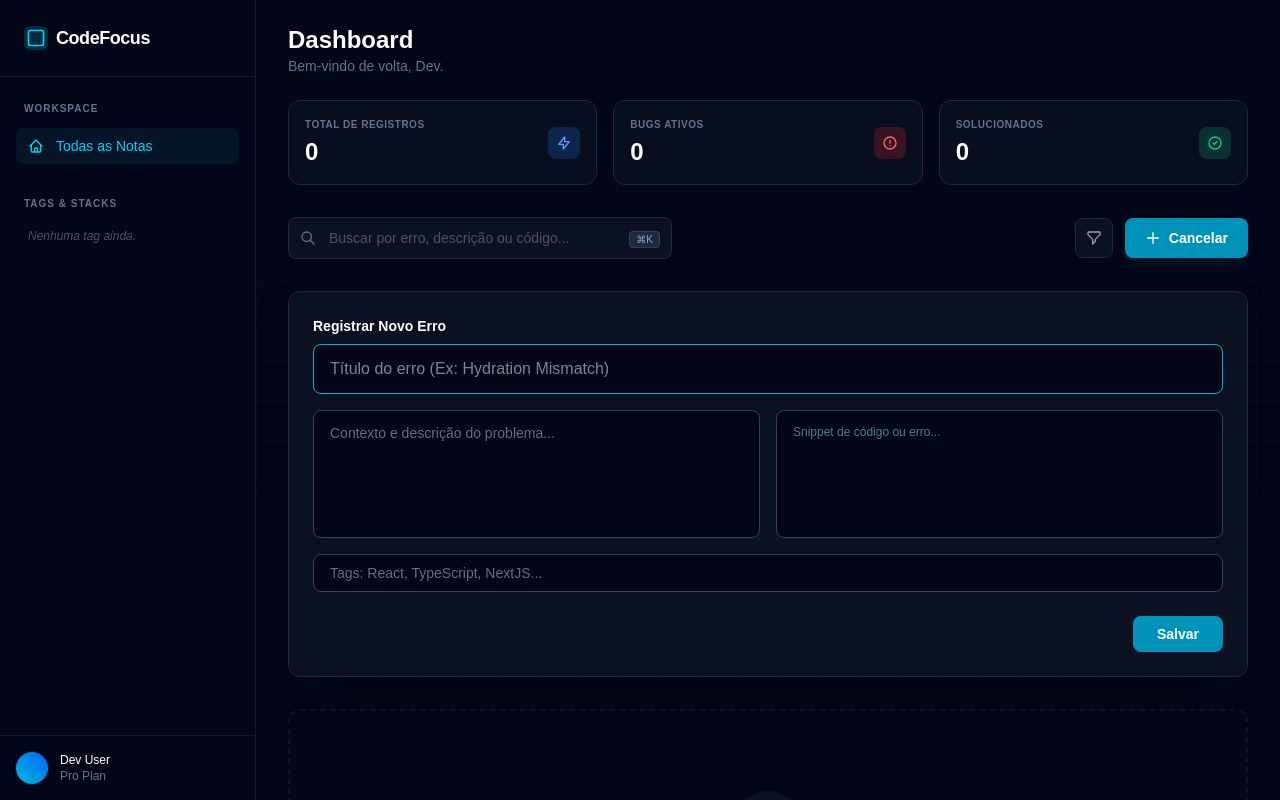
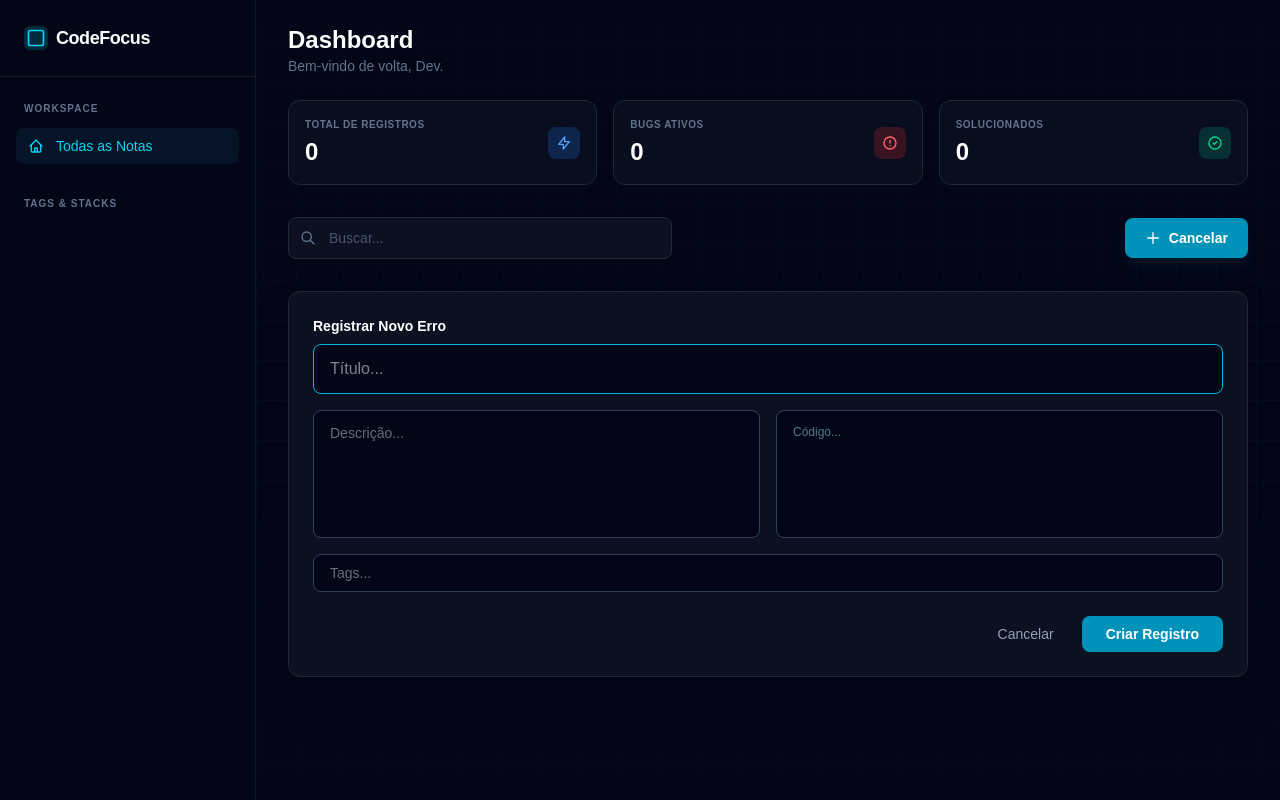
Before and after one commit to lucasemanuelcrc/codefocus, a Next.js app: page /dashboard in a window 1280 px wide. Both pictures are taken after a click on the button "Novo Registro". Built offline with nearby package versions, Linux system fonts and the light colour scheme.

Commit message:
editar notas

```diff
--- a/src/app/(focus telas)/dashboard/page.tsx
+++ b/src/app/(focus telas)/dashboard/page.tsx
@@ -2,9 +2,9 @@
 
 import { useState } from "react";
 import Link from "next/link";
-import { useNotes, NoteStatus } from "@/context/NotesContext";
+import { useNotes, NoteStatus, Note } from "@/context/NotesContext";
 
-// --- ÍCONES (Lucide Style) ---
+// --- ÍCONES ---
 const Icons = {
   Logo: <svg className="w-5 h-5" fill="none" viewBox="0 0 24 24" stroke="currentColor"><rect x="3" y="3" width="18" height="18" rx="2" strokeWidth={2} /></svg>,
   Home: <svg className="w-4 h-4" fill="none" viewBox="0 0 24 24" stroke="currentColor"><path strokeLinecap="round" strokeLinejoin="round" strokeWidth={2} d="M3 12l2-2m0 0l7-7 7 7M5 10v10a1 1 0 001 1h3m10-11l2 2m-2-2v10a1 1 0 01-1 1h-3m-6 0a1 1 0 001-1v-4a1 1 0 011-1h2a1 1 0 011 1v4a1 1 0 001 1m-6 0h6" /></svg>,
@@ -16,9 +16,52 @@ const Icons = {
   Zap: <svg className="w-4 h-4" fill="none" viewBox="0 0 24 24" stroke="currentColor"><path strokeLinecap="round" strokeLinejoin="round" strokeWidth={2} d="M13 10V3L4 14h7v7l9-11h-7z" /></svg>,
   CheckCircle: <svg className="w-4 h-4" fill="none" viewBox="0 0 24 24" stroke="currentColor"><path strokeLinecap="round" strokeLinejoin="round" strokeWidth={2} d="M9 12l2 2 4-4m6 2a9 9 0 11-18 0 9 9 0 0118 0z" /></svg>,
   AlertCircle: <svg className="w-4 h-4" fill="none" viewBox="0 0 24 24" stroke="currentColor"><path strokeLinecap="round" strokeLinejoin="round" strokeWidth={2} d="M12 8v4m0 4h.01M21 12a9 9 0 11-18 0 9 9 0 0118 0z" /></svg>,
+  Edit: <svg className="w-4 h-4" fill="none" viewBox="0 0 24 24" stroke="currentColor"><path strokeLinecap="round" strokeLinejoin="round" strokeWidth={2} d="M15.232 5.232l3.536 3.536m-2.036-5.036a2.5 2.5 0 113.536 3.536L6.5 21.036H3v-3.572L16.732 3.732z" /></svg>, // Novo ícone
 };
 
-// --- SUB-COMPONENTE: BADGE STATUS ---
+// --- SKELETON LOADING (Novo) ---
+function DashboardSkeleton() {
+  return (
+    <div className="flex h-screen bg-[#020617] text-slate-200 overflow-hidden">
+      {/* Sidebar Skeleton */}
+      <aside className="w-64 border-r border-slate-800/60 bg-[#020617] hidden md:flex flex-col p-6 space-y-8">
+         <div className="flex items-center gap-2 mb-6">
+            <div className="w-6 h-6 bg-slate-800 rounded animate-pulse" />
+            <div className="w-24 h-4 bg-slate-800 rounded animate-pulse" />
+         </div>
+         <div className="space-y-3">
+            {[1, 2, 3].map(i => <div key={i} className="w-full h-8 bg-slate-800/50 rounded animate-pulse" />)}
+         </div>
+      </aside>
+
+      {/* Main Skeleton */}
+      <main className="flex-1 p-8 overflow-y-auto">
+         {/* Stats Skeleton */}
+         <div className="grid grid-cols-1 md:grid-cols-3 gap-4 mb-8">
+            {[1, 2, 3].map(i => <div key={i} className="h-24 bg-slate-800/40 rounded-xl animate-pulse" />)}
+         </div>
+         {/* Grid Skeleton */}
+         <div className="grid grid-cols-1 md:grid-cols-2 xl:grid-cols-3 gap-6">
+            {[1, 2, 3, 4, 5, 6].map(i => (
+              <div key={i} className="h-48 bg-slate-800/20 rounded-xl border border-slate-800/50 animate-pulse flex flex-col p-5 space-y-4">
+                 <div className="flex justify-between">
+                    <div className="w-16 h-5 bg-slate-800 rounded-full" />
+                    <div className="w-5 h-5 bg-slate-800 rounded-full" />
+                 </div>
+                 <div className="w-3/4 h-6 bg-slate-800 rounded" />
+                 <div className="space-y-2">
+                    <div className="w-full h-3 bg-slate-800/50 rounded" />
+                    <div className="w-2/3 h-3 bg-slate-800/50 rounded" />
+                 </div>
+              </div>
+            ))}
+         </div>
+      </main>
+    </div>
+  );
+}
+
+// --- BADGE ---
 function StatusBadge({ status, onClick }: { status: NoteStatus; onClick?: () => void }) {
   const styles = {
     bug: "bg-red-500/10 text-red-400 border-red-500/20 hover:bg-red-500/20",
@@ -29,11 +72,7 @@ function StatusBadge({ status, onClick }: { status: NoteStatus; onClick?: () =>
 
   return (
     <button
-      onClick={(e) => {
-        e.preventDefault();
-        e.stopPropagation(); // Garante que o clique não abra a nota
-        onClick?.();
-      }}
+      onClick={(e) => { e.preventDefault(); e.stopPropagation(); onClick?.(); }}
       className={`px-2.5 py-0.5 rounded-full text-[10px] font-mono font-bold uppercase tracking-wider border transition-colors ${styles[status]}`}
     >
       {labels[status]}
@@ -41,7 +80,7 @@ function StatusBadge({ status, onClick }: { status: NoteStatus; onClick?: () =>
   );
 }
 
-// --- SUB-COMPONENTE: STAT CARD ---
+// --- STAT CARD ---
 function StatCard({ label, value, icon, colorClass }: { label: string; value: number; icon: React.ReactNode; colorClass: string }) {
   return (
     <div className="bg-[#0B1121]/80 backdrop-blur-sm border border-slate-800 p-4 rounded-xl flex items-center justify-between hover:border-slate-700 transition-colors">
@@ -49,37 +88,32 @@ function StatCard({ label, value, icon, colorClass }: { label: string; value: nu
         <p className="text-slate-500 text-[10px] uppercase font-bold tracking-wider mb-1">{label}</p>
         <p className="text-2xl font-mono font-semibold text-white">{value}</p>
       </div>
-      <div className={`p-2 rounded-lg ${colorClass}`}>
-        {icon}
-      </div>
+      <div className={`p-2 rounded-lg ${colorClass}`}>{icon}</div>
     </div>
   );
 }
 
-// --- PÁGINA DASHBOARD PRINCIPAL ---
+// --- DASHBOARD PAGE ---
 export default function DashboardPage() {
-  const { notes, addNote, deleteNote, updateStatus, isLoading } = useNotes();
+  const { notes, addNote, updateNote, deleteNote, updateStatus, isLoading } = useNotes();
 
-  // Estados de Controle
+  // Controle de UI
   const [isCreating, setIsCreating] = useState(false);
+  const [editingId, setEditingId] = useState<string | null>(null); // EDIT MODE
   const [searchTerm, setSearchTerm] = useState("");
   const [activeTag, setActiveTag] = useState<string | null>(null);
 
-  // Estados do Formulário
+  // Formulário State
   const [newTitle, setNewTitle] = useState("");
   const [newDesc, setNewDesc] = useState("");
   const [newCode, setNewCode] = useState("");
   const [newTags, setNewTags] = useState("");
 
-  // Cálculos Derivados (Stats)
   const totalNotes = notes.length;
   const activeBugs = notes.filter(n => n.status === 'bug').length;
   const solvedCount = notes.filter(n => n.status === 'solved').length;
-
-  // Extrair tags únicas para a Sidebar
   const allTags = Array.from(new Set(notes.flatMap(n => n.tags || [])));
 
-  // Filtros
   const filteredNotes = notes.filter(note => {
     const matchesSearch = note.title.toLowerCase().includes(searchTerm.toLowerCase()) ||
                           note.description.toLowerCase().includes(searchTerm.toLowerCase());
@@ -87,31 +121,63 @@ export default function DashboardPage() {
     return matchesSearch && matchesTag;
   });
 
-  const handleCreate = (e: React.FormEvent) => {
+  // Função para abrir o modo de edição
+  const startEditing = (note: Note) => {
+    setNewTitle(note.title);
+    setNewDesc(note.description);
+    setNewCode(note.codeSnippet || "");
+    setNewTags(note.tags.join(", "));
+    setEditingId(note.id);
+    setIsCreating(true);
+    // Rola para o topo suavemente
+    window.scrollTo({ top: 0, behavior: "smooth" });
+  };
+
+  const handleCreateOrUpdate = (e: React.FormEvent) => {
     e.preventDefault();
     if (!newTitle.trim()) return;
     const tagsArray = newTags.split(",").map(t => t.trim()).filter(t => t.length > 0);
-    addNote({
+
+    const noteData = {
       title: newTitle,
       description: newDesc,
       codeSnippet: newCode,
       tags: tagsArray.length > 0 ? tagsArray : ["Geral"],
+    };
+
+    if (editingId) {
+      // MODO EDIÇÃO
+      updateNote(editingId, noteData);
+    } else {
+      // MODO CRIAÇÃO
+      addNote({
+        ...noteData,
         status: "bug",
       });
-    setNewTitle(""); setNewDesc(""); setNewCode(""); setNewTags(""); setIsCreating(false);
+    }
+
+    // Reset
+    setNewTitle(""); setNewDesc(""); setNewCode(""); setNewTags("");
+    setIsCreating(false); setEditingId(null);
   };
+
+  const cancelForm = () => {
+    setNewTitle(""); setNewDesc(""); setNewCode(""); setNewTags("");
+    setIsCreating(false); setEditingId(null);
+  }
 
   const cycleStatus = (current: NoteStatus, id: string) => {
     const cycle: Record<NoteStatus, NoteStatus> = { bug: "investigating", investigating: "solved", solved: "bug" };
     updateStatus(id, cycle[current]);
   };
 
-  if (isLoading) return <div className="min-h-screen bg-[#020617] flex items-center justify-center text-cyan-500 animate-pulse">Carregando Workspace...</div>;
+  // 1. SKELETON LOADING
+  if (isLoading) return <DashboardSkeleton />;
 
   return (
     <div className="flex h-screen bg-[#020617] text-slate-200 font-sans overflow-hidden">
 
-      {/* 1. SIDEBAR (Navegação Fixa) */}
+      {/* SIDEBAR */}
       <aside className="w-64 border-r border-slate-800/60 bg-[#020617] flex flex-col hidden md:flex z-20 relative">
         <div className="p-6 border-b border-slate-800/60">
           <Link href="/" className="flex items-center gap-2 font-bold text-lg tracking-tight text-white">
@@ -123,7 +189,6 @@ export default function DashboardPage() {
         </div>
 
         <div className="flex-1 overflow-y-auto py-6 px-4 space-y-8">
-          {/* Menu Principal */}
           <div>
             <h3 className="text-[10px] font-bold text-slate-500 uppercase tracking-widest mb-3 px-2">Workspace</h3>
             <nav className="space-y-1">
@@ -135,104 +200,50 @@ export default function DashboardPage() {
               </button>
             </nav>
           </div>
-
-          {/* Tags / Projetos */}
           <div>
             <h3 className="text-[10px] font-bold text-slate-500 uppercase tracking-widest mb-3 px-2">Tags & Stacks</h3>
             <nav className="space-y-1">
-              {allTags.length === 0 && <span className="text-xs text-slate-600 px-3 italic">Nenhuma tag ainda.</span>}
               {allTags.map(tag => (
-                <button
-                  key={tag}
-                  onClick={() => setActiveTag(tag)}
-                  className={`w-full flex items-center gap-3 px-3 py-2 rounded-lg text-sm transition-colors ${activeTag === tag ? 'bg-cyan-900/20 text-cyan-400' : 'text-slate-400 hover:bg-slate-900 hover:text-slate-200'}`}
-                >
+                <button key={tag} onClick={() => setActiveTag(tag)} className={`w-full flex items-center gap-3 px-3 py-2 rounded-lg text-sm transition-colors ${activeTag === tag ? 'bg-cyan-900/20 text-cyan-400' : 'text-slate-400 hover:bg-slate-900 hover:text-slate-200'}`}>
                   {Icons.Hash} {tag}
                 </button>
               ))}
             </nav>
           </div>
         </div>
-
-        {/* User Footer */}
-        <div className="p-4 border-t border-slate-800/60">
-           <div className="flex items-center gap-3">
-             <div className="w-8 h-8 rounded-full bg-gradient-to-tr from-cyan-500 to-blue-600"></div>
-             <div className="text-xs">
-                <p className="font-medium text-white">Dev User</p>
-                <p className="text-slate-500">Pro Plan</p>
-             </div>
-           </div>
-        </div>
       </aside>
 
-      {/* ÁREA PRINCIPAL */}
+      {/* MAIN */}
       <main className="flex-1 flex flex-col relative overflow-hidden">
-
-        {/* 4. BACKGROUND PATTERN (Grid Sutil) */}
-        <div className="absolute inset-0 z-0 pointer-events-none opacity-20"
-             style={{ backgroundImage: 'linear-gradient(#1e293b 1px, transparent 1px), linear-gradient(90deg, #1e293b 1px, transparent 1px)', backgroundSize: '40px 40px' }}>
-        </div>
+        <div className="absolute inset-0 z-0 pointer-events-none opacity-20" style={{ backgroundImage: 'linear-gradient(#1e293b 1px, transparent 1px), linear-gradient(90deg, #1e293b 1px, transparent 1px)', backgroundSize: '40px 40px' }}></div>
         <div className="absolute inset-0 z-0 bg-gradient-to-b from-[#020617] via-transparent to-[#020617] pointer-events-none"></div>
 
-        {/* Header da Área Principal */}
         <header className="relative z-10 px-8 py-6 flex justify-between items-center">
            <div>
              <h1 className="text-2xl font-bold text-white">Dashboard</h1>
              <p className="text-slate-500 text-sm">Bem-vindo de volta, Dev.</p>
            </div>
-
-           {/* Botão Mobile Menu (oculto em desktop) */}
-           <div className="md:hidden">
-              <Link href="/" className="text-slate-400">Voltar</Link>
-           </div>
         </header>
 
-        {/* Conteúdo com Scroll */}
         <div className="flex-1 overflow-y-auto px-8 pb-20 relative z-10 scrollbar-thin scrollbar-thumb-slate-800 scrollbar-track-transparent">
 
-          {/* 2. STATS ROW */}
+          {/* STATS */}
           <div className="grid grid-cols-1 md:grid-cols-3 gap-4 mb-8">
-            <StatCard
-              label="Total de Registros" value={totalNotes}
-              icon={Icons.Zap} colorClass="bg-blue-500/20 text-blue-400"
-            />
-            <StatCard
-              label="Bugs Ativos" value={activeBugs}
-              icon={Icons.AlertCircle} colorClass="bg-red-500/20 text-red-400"
-            />
-            <StatCard
-              label="Solucionados" value={solvedCount}
-              icon={Icons.CheckCircle} colorClass="bg-emerald-500/20 text-emerald-400"
-            />
+            <StatCard label="Total de Registros" value={totalNotes} icon={Icons.Zap} colorClass="bg-blue-500/20 text-blue-400" />
+            <StatCard label="Bugs Ativos" value={activeBugs} icon={Icons.AlertCircle} colorClass="bg-red-500/20 text-red-400" />
+            <StatCard label="Solucionados" value={solvedCount} icon={Icons.CheckCircle} colorClass="bg-emerald-500/20 text-emerald-400" />
           </div>
 
-          {/* 3. CONTROL BAR (Busca + Ações) */}
+          {/* CONTROLS */}
           <div className="flex flex-col md:flex-row gap-4 mb-8 items-center justify-between">
-            {/* Search Input */}
             <div className="relative w-full md:w-96 group">
-              <div className="absolute left-3 top-1/2 -translate-y-1/2 text-slate-500 group-focus-within:text-cyan-500 transition-colors">
-                {Icons.Search}
-              </div>
-              <input
-                type="text"
-                placeholder="Buscar por erro, descrição ou código..."
-                value={searchTerm}
-                onChange={e => setSearchTerm(e.target.value)}
-                className="w-full bg-[#0B1121] border border-slate-800 rounded-lg py-2.5 pl-10 pr-4 text-sm text-slate-200 focus:border-cyan-500/50 focus:ring-1 focus:ring-cyan-500/50 outline-none transition-all placeholder:text-slate-600"
-              />
-              <div className="absolute right-3 top-1/2 -translate-y-1/2 pointer-events-none hidden md:block">
-                 <kbd className="text-[10px] font-mono bg-slate-800 text-slate-400 px-1.5 py-0.5 rounded border border-slate-700">⌘K</kbd>
-              </div>
+              <div className="absolute left-3 top-1/2 -translate-y-1/2 text-slate-500 group-focus-within:text-cyan-500 transition-colors">{Icons.Search}</div>
+              <input type="text" placeholder="Buscar..." value={searchTerm} onChange={e => setSearchTerm(e.target.value)} className="w-full bg-[#0B1121] border border-slate-800 rounded-lg py-2.5 pl-10 pr-4 text-sm text-slate-200 focus:border-cyan-500/50 focus:ring-1 focus:ring-cyan-500/50 outline-none transition-all placeholder:text-slate-600" />
             </div>
 
-            {/* Ações */}
             <div className="flex gap-3 w-full md:w-auto">
-               <button className="p-2.5 text-slate-400 hover:text-white border border-slate-800 bg-[#0B1121] rounded-lg transition-colors" title="Filtrar">
-                 {Icons.Filter}
-               </button>
                <button
-                 onClick={() => setIsCreating(!isCreating)}
+                 onClick={() => { setIsCreating(!isCreating); setEditingId(null); setNewTitle(""); setNewDesc(""); setNewCode(""); setNewTags(""); }}
                  className="flex-1 md:flex-none flex items-center justify-center gap-2 bg-cyan-600 hover:bg-cyan-500 text-white px-5 py-2.5 rounded-lg text-sm font-semibold transition-all shadow-lg shadow-cyan-900/20"
                >
                  {Icons.Plus} {isCreating ? "Cancelar" : "Novo Registro"}
@@ -240,87 +251,61 @@ export default function DashboardPage() {
             </div>
           </div>
 
-          {/* ÁREA DE CRIAÇÃO (Collapse) */}
+          {/* FORMULÁRIO (Criação/Edição) */}
           {isCreating && (
             <div className="mb-8 bg-[#0B1121] border border-slate-800 rounded-xl p-6 animate-fade-in-up shadow-2xl relative z-20">
-              <form onSubmit={handleCreate} className="space-y-4">
+              <form onSubmit={handleCreateOrUpdate} className="space-y-4">
                 <div className="flex justify-between items-center mb-2">
-                   <h3 className="text-sm font-bold text-white">Registrar Novo Erro</h3>
+                   <h3 className="text-sm font-bold text-white">
+                      {editingId ? "Editar Registro" : "Registrar Novo Erro"}
+                   </h3>
                 </div>
-                <div>
-                  <input
-                    type="text"
-                    value={newTitle}
-                    onChange={e => setNewTitle(e.target.value)}
-                    placeholder="Título do erro (Ex: Hydration Mismatch)"
-                    className="w-full bg-[#020617] border border-slate-700 rounded-lg px-4 py-3 text-white focus:border-cyan-500 outline-none"
-                    autoFocus
-                  />
+                <input type="text" value={newTitle} onChange={e => setNewTitle(e.target.value)} placeholder="Título..." className="w-full bg-[#020617] border border-slate-700 rounded-lg px-4 py-3 text-white focus:border-cyan-500 outline-none" autoFocus />
+                <div className="grid grid-cols-1 md:grid-cols-2 gap-4">
+                  <textarea value={newDesc} onChange={e => setNewDesc(e.target.value)} placeholder="Descrição..." className="w-full bg-[#020617] border border-slate-700 rounded-lg px-4 py-3 text-slate-300 focus:border-cyan-500 outline-none h-32 resize-none text-sm" />
+                  <textarea value={newCode} onChange={e => setNewCode(e.target.value)} placeholder="Código..." className="w-full bg-[#020617] border border-slate-700 rounded-lg px-4 py-3 text-cyan-200 font-mono text-xs leading-relaxed focus:border-cyan-500 outline-none h-32 resize-none" />
                 </div>
-                <div className="grid grid-cols-1 md:grid-cols-2 gap-4">
-                  <textarea
-                     value={newDesc}
-                     onChange={e => setNewDesc(e.target.value)}
-                     placeholder="Contexto e descrição do problema..."
-                     className="w-full bg-[#020617] border border-slate-700 rounded-lg px-4 py-3 text-slate-300 focus:border-cyan-500 outline-none h-32 resize-none text-sm"
-                  />
-                  <textarea
-                     value={newCode}
-                     onChange={e => setNewCode(e.target.value)}
-                     placeholder="Snippet de código ou erro..."
-                     className="w-full bg-[#020617] border border-slate-700 rounded-lg px-4 py-3 text-cyan-200 font-mono text-xs leading-relaxed focus:border-cyan-500 outline-none h-32 resize-none"
-                  />
-                </div>
-                <input
-                  type="text"
-                  value={newTags}
-                  onChange={e => setNewTags(e.target.value)}
-                  placeholder="Tags: React, TypeScript, NextJS..."
-                  className="w-full bg-[#020617] border border-slate-700 rounded-lg px-4 py-2 text-slate-300 focus:border-cyan-500 outline-none text-sm"
-                />
-                <div className="flex justify-end pt-2">
-                  <button type="submit" className="bg-cyan-600 text-white px-6 py-2 rounded-lg text-sm font-semibold hover:bg-cyan-500">Salvar</button>
+                <input type="text" value={newTags} onChange={e => setNewTags(e.target.value)} placeholder="Tags..." className="w-full bg-[#020617] border border-slate-700 rounded-lg px-4 py-2 text-slate-300 focus:border-cyan-500 outline-none text-sm" />
+                <div className="flex justify-end pt-2 gap-3">
+                  <button type="button" onClick={cancelForm} className="text-slate-400 hover:text-white px-4 py-2 text-sm">Cancelar</button>
+                  <button type="submit" className="bg-cyan-600 text-white px-6 py-2 rounded-lg text-sm font-semibold hover:bg-cyan-500">
+                    {editingId ? "Salvar Alterações" : "Criar Registro"}
+                  </button>
                 </div>
               </form>
             </div>
           )}
 
-          {/* GRID DE NOTAS (Masonry Style) */}
-          {filteredNotes.length === 0 ? (
-             <div className="flex flex-col items-center justify-center py-20 opacity-40 border-2 border-dashed border-slate-800 rounded-xl">
-                <div className="w-16 h-16 bg-slate-800 rounded-full flex items-center justify-center mb-4 text-slate-500">
-                   {Icons.Search}
-                </div>
-                <p className="text-slate-400">Nenhum registro encontrado.</p>
-             </div>
-          ) : (
+          {/* GRID */}
           <div className="grid grid-cols-1 md:grid-cols-2 xl:grid-cols-3 gap-6 pb-10">
             {filteredNotes.map((note) => (
-                <div
-                  key={note.id}
-                  className="group relative bg-[#0B1121]/80 backdrop-blur-sm border border-slate-800 rounded-xl overflow-hidden hover:border-cyan-500/40 transition-all duration-300 hover:shadow-xl hover:shadow-cyan-900/5 hover:-translate-y-1 flex flex-col"
-                >
-                  {/* UX FIX: Link cobrindo todo o card */}
+              <div key={note.id} className="group relative bg-[#0B1121]/80 backdrop-blur-sm border border-slate-800 rounded-xl overflow-hidden hover:border-cyan-500/40 transition-all duration-300 hover:shadow-xl hover:shadow-cyan-900/5 hover:-translate-y-1 flex flex-col">
                 <Link href={`/notes/${note.id}`} className="absolute inset-0 z-0" />
 
                 <div className="p-5 flex flex-col h-full pointer-events-none">
                   <div className="flex justify-between items-start mb-3 relative z-10 pointer-events-auto">
                     <StatusBadge status={note.status} onClick={() => cycleStatus(note.status, note.id)} />
+                    <div className="flex gap-1 opacity-0 group-hover:opacity-100 transition-opacity">
+                      {/* BOTÃO EDITAR */}
+                      <button
+                        onClick={(e) => { e.preventDefault(); e.stopPropagation(); startEditing(note); }}
+                        className="text-slate-600 hover:text-cyan-400 p-1" title="Editar"
+                      >
+                        {Icons.Edit}
+                      </button>
+                      {/* BOTÃO DELETAR */}
                       <button
                         onClick={(e) => { e.preventDefault(); e.stopPropagation(); deleteNote(note.id); }}
-                        className="text-slate-600 hover:text-red-400 transition-colors opacity-0 group-hover:opacity-100 p-1"
+                        className="text-slate-600 hover:text-red-400 p-1" title="Excluir"
                       >
                         {Icons.Trash}
                       </button>
                     </div>
+                  </div>
 
                   <div className="block flex-grow">
-                      <h3 className="text-base font-semibold text-slate-100 mb-2 group-hover:text-cyan-400 transition-colors">
-                        {note.title}
-                      </h3>
-                      <p className="text-xs text-slate-400 line-clamp-2 mb-3">
-                        {note.description}
-                      </p>
+                    <h3 className="text-base font-semibold text-slate-100 mb-2 group-hover:text-cyan-400 transition-colors">{note.title}</h3>
+                    <p className="text-xs text-slate-400 line-clamp-2 mb-3">{note.description}</p>
                   </div>
 
                   {note.codeSnippet && (
@@ -331,17 +316,12 @@ export default function DashboardPage() {
                   )}
 
                   <div className="flex flex-wrap gap-2 mt-auto pt-2 border-t border-slate-800/50">
-                      {note.tags?.map((tag, i) => (
-                        <span key={i} className="text-[9px] bg-slate-800/50 text-slate-400 px-1.5 py-0.5 rounded border border-slate-700/50">
-                          #{tag}
-                        </span>
-                      ))}
+                    {note.tags?.map((tag, i) => <span key={i} className="text-[9px] bg-slate-800/50 text-slate-400 px-1.5 py-0.5 rounded border border-slate-700/50">#{tag}</span>)}
                   </div>
                 </div>
               </div>
             ))}
           </div>
-          )}
         </div>
       </main>
     </div>
```
Also changed, not shown: src/app/(focus telas)/notes/[id]/page.tsx (+35 -11 lines), src/context/NotesContext.tsx (+14 -11 lines). Lines whose indentation alone changed are shown as unchanged.
